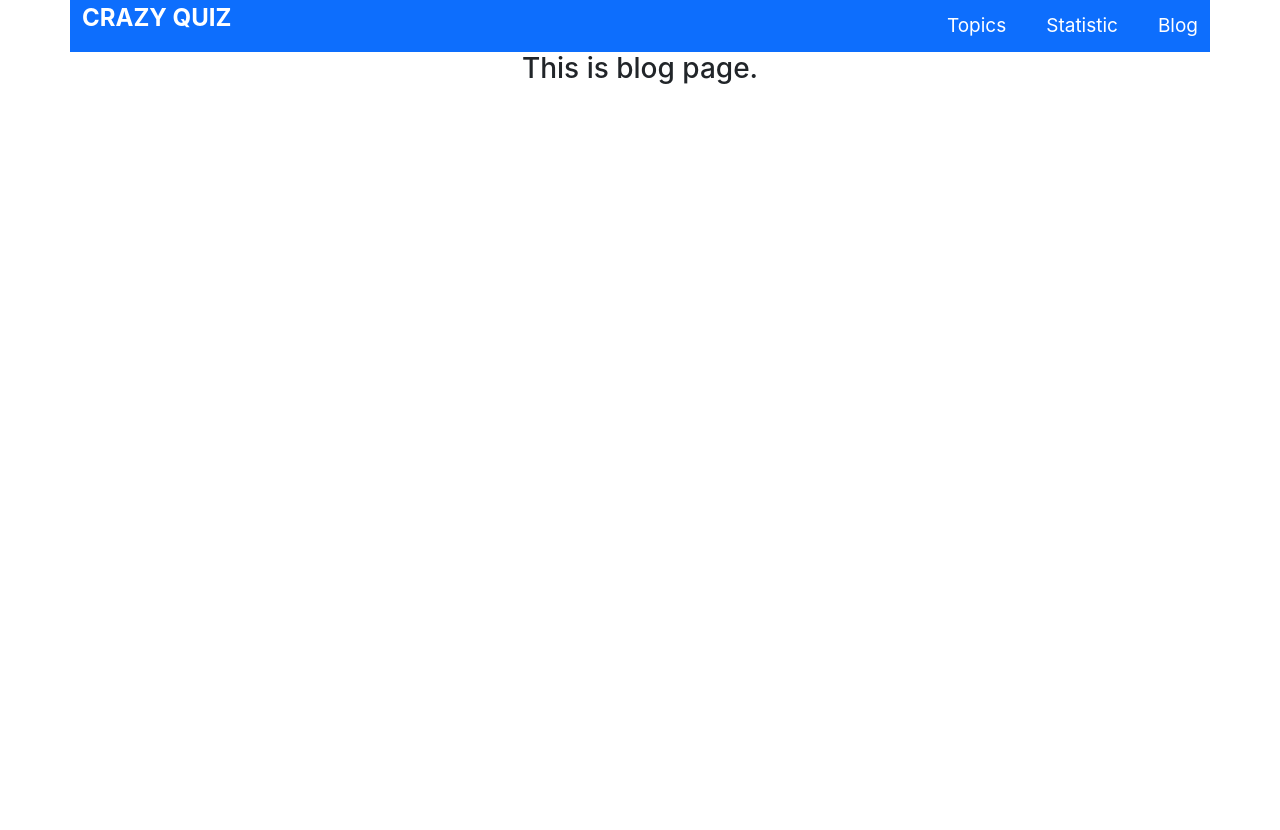
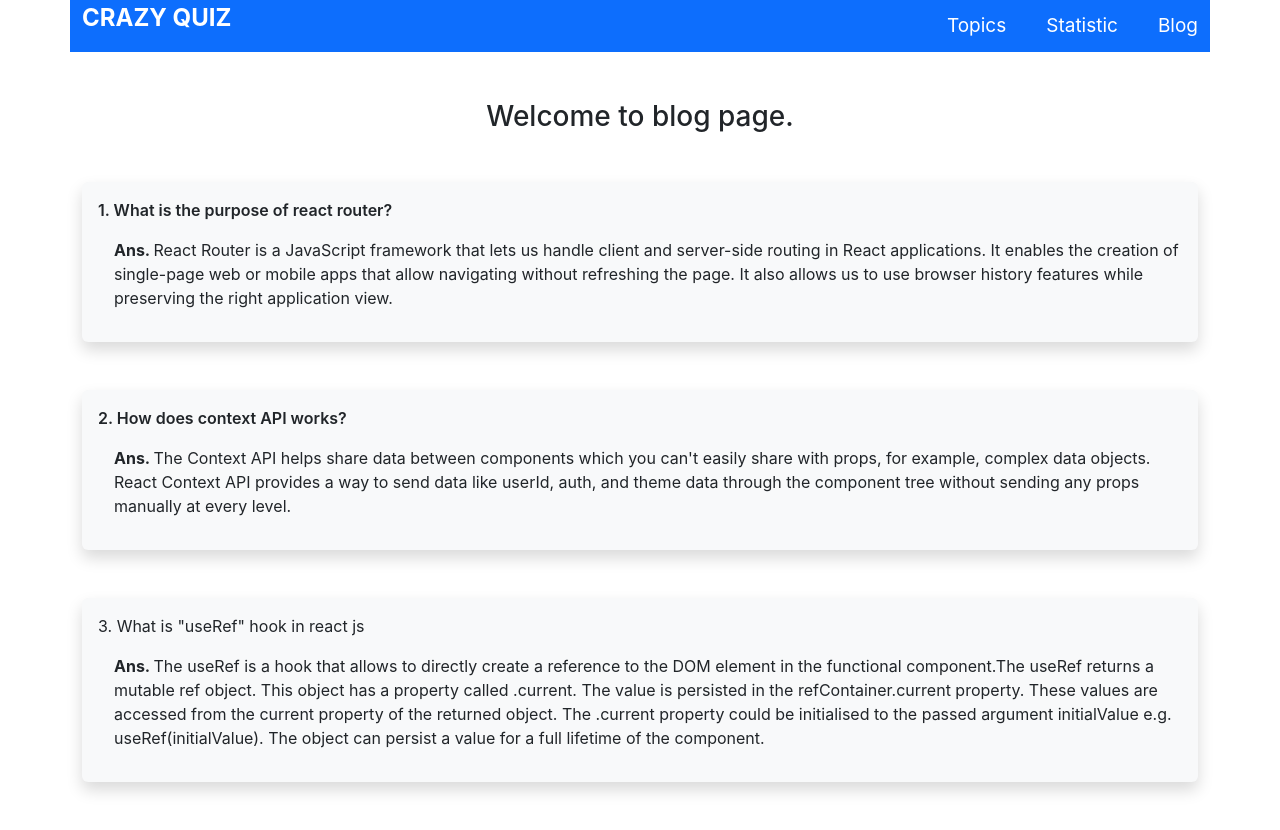
Before and after one commit to zami26/assignment-no.9, a React (Create React App) app: page /blog in a window 1280 px wide. Before the commit the page ends 800 px from the top, so only its background shows below. Built offline with nearby package versions, Linux system fonts and the light colour scheme.

Commit message:
8th commit

```diff
--- a/src/componente/Blog/Blog.js
+++ b/src/componente/Blog/Blog.js
@@ -2,8 +2,28 @@ import React from 'react';
 
 const Blog = () => {
     return (
-        <div>
-            <h3>This is blog page.</h3>
+        <div className='container'>
+            <h3 className='my-5'>Welcome to blog page.</h3>
+            <div className='shadow p-3 my-5 bg-body-tertiary rounded  text-start'>
+                <p className='fw-semibold'>1. What is the purpose of react router? </p>
+                <p className='ms-3'> <span className='fw-bold'>Ans. </span>
+                    React Router is a JavaScript framework that lets us handle client and server-side routing in React applications. It enables the creation of single-page web or mobile apps that allow navigating without refreshing the page. It also allows us to use browser history features while preserving the right application view.
+                </p>
+
+            </div>
+            <div className='shadow p-3 my-5 bg-body-tertiary rounded  text-start'>
+                <p className='fw-semibold'>
+                    2. How does context API works?
+                </p>
+                <p className='ms-3'> <span className='fw-bold'>Ans. </span>
+                    The Context API helps share data between components which you can't easily share with props, for example, complex data objects. React Context API provides a way to send data like userId, auth, and theme data through the component tree without sending any props manually at every level.</p>
+            </div>
+            <div className='shadow p-3 my-5 bg-body-tertiary rounded  text-start'>
+                <p>3. What is "useRef" hook in react js</p>
+                <p className='ms-3'> <span className='fw-bold'>Ans. </span>The useRef is a hook that allows to directly create a reference to the DOM element in the functional component.The useRef returns a mutable ref object. This object has a property called .current. The value is persisted in the refContainer.current property. These values are accessed from the current property of the returned object. The .current property could be initialised to the passed argument initialValue e.g. useRef(initialValue). The object can persist a value for a full lifetime of the component.
+
+                </p>
+            </div>
         </div>
     );
 };
--- a/src/componente/Question/Question.js
+++ b/src/componente/Question/Question.js
@@ -3,9 +3,17 @@ import './Question.css'
 import { EyeIcon } from '@heroicons/react/24/solid'
 
 const Question = ({ allQuestion }) => {
-    console.log(allQuestion);
+    // console.log(allQuestion);
     const { question, options, correctAnswer } = allQuestion;
-    const [answer, setAnswer] = useState([]);
+    const [answer, setAnswer] = useState();
+    const getSelectedAnswer = (event) => {
+        setAnswer(event.target.value);
+        // console.log(answer);
+    }
+    const showCorrectAnswer = () => {
+        const answer = { correctAnswer };
+        alert(answer.correctAnswer)
+    };
 
 
     return (
@@ -13,35 +21,30 @@ const Question = ({ allQuestion }) => {
             <div className='question shadow p-3 mb-5 bg-body-tertiary rounded'>
                 <div className='d-flex justify-content-between'>
                     <p>quiz: {question}</p>
-                    <EyeIcon className="icon text-blue-500" />
+                    <EyeIcon onClick={showCorrectAnswer} className="icon text-blue-500" />
+
+
+
                 </div>
                 <div>
                     <div className='row'>
                         <div className="form-check option col me-3">
-                            <input className="form-check-input" type="radio" name="flexRadioDefault" id="flexRadioDefault1" />
-                            <label className="form-check-label" >
-                                {options[0]}
-                            </label>
+                            <input className="form-check-input" type="radio" name="flexRadioDefault" value={answer} id="flexRadioDefault1" onChange={getSelectedAnswer} />
+                            {options[0]}
                         </div>
                         <div className="form-check option col">
                             <input className="form-check-input" type="radio" name="flexRadioDefault" id="flexRadioDefault2" />
-                            <label className="form-check-label" >
-                                {options[1]}
-                            </label>
+                            {options[1]}
                         </div>
                     </div>
                     <div className="row">
                         <div className="form-check option col me-3 mt-2">
                             <input className="form-check-input" type="radio" name="flexRadioDefault" id="flexRadioDefault2" />
-                            <label className="form-check-label" >
-                                {options[2]}
-                            </label>
+                            {options[2]}
                         </div>
                         <div className="form-check option col mt-2">
                             <input className="form-check-input" type="radio" name="flexRadioDefault" id="flexRadioDefault2" />
-                            <label className="form-check-label" >
-                                {options[3]}
-                            </label>
+                            {options[3]}
                         </div>
                     </div>
                 </div>
```
